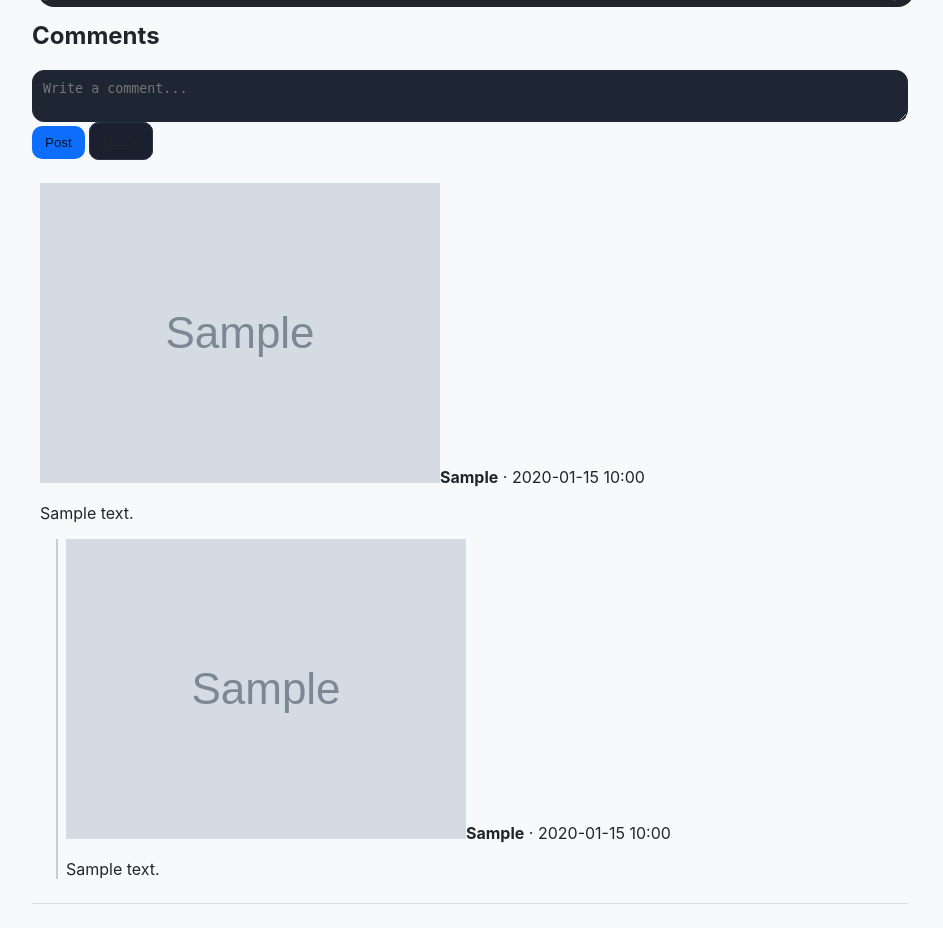
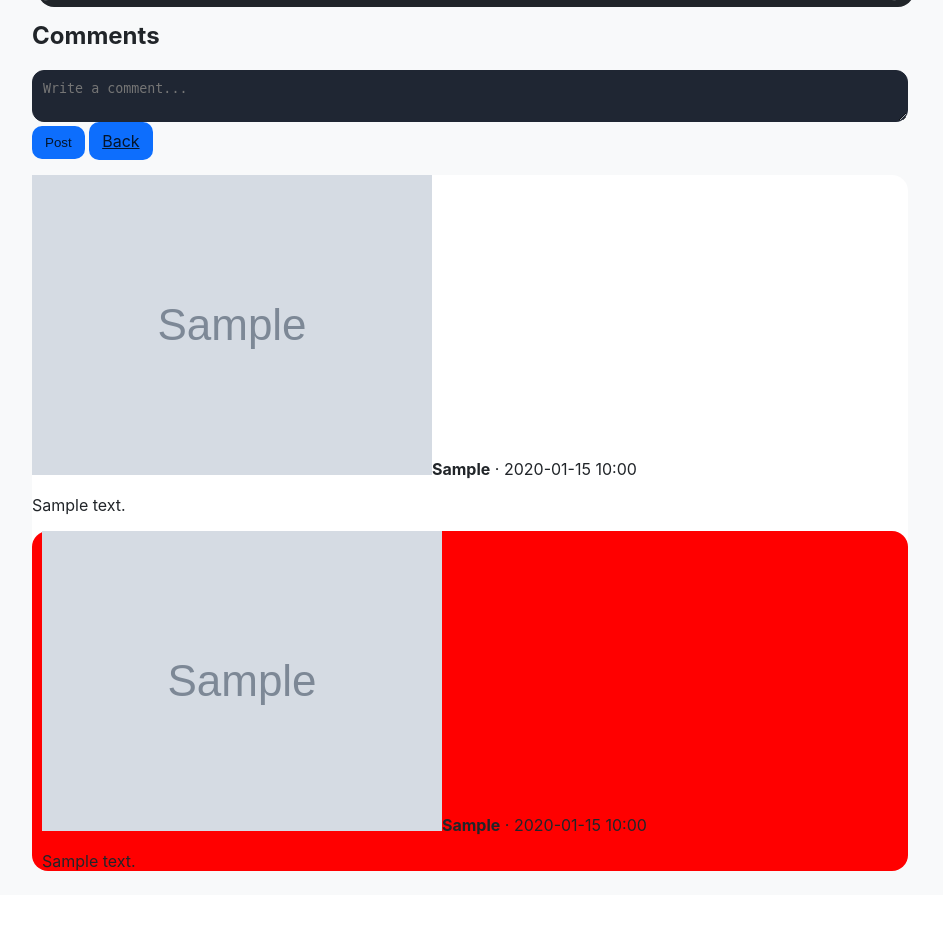
Before and after one commit to HeadlineToday/accb, a Flask app: template templates/comments.html in a window 1280 px wide. Shown: the part 832-1760 px from the top of the page, without its empty margins (170-1113 px from the left). After the commit the page ends 1703 px from the top, so only its background shows below. Run offline with Flask 3, Linux system fonts and the light colour scheme; the template is opened without the code that fills it: most values are stand-ins (such as "Sample title", 1, 10 or a date in 2020); grey boxes marked "Sample" are stand-in pictures; a database or web service that is not in the repository returns one stand-in record (values such as "Sample title").

Commit message:
Update comments.html

```diff
--- a/templates/comments.html
+++ b/templates/comments.html
@@ -22,7 +22,7 @@
   <form method="post" action="{{ url_for('add_comment', post_id=post._id) }}" class="comment-form">
     <textarea name="text" rows="2" placeholder="Write a comment..." required></textarea>
     <button class="btn primary" type="submit">Post</button>
-    <a href="{{ url_for('home') }}" class="btn">Back</a>
+    <a href="{{ url_for('home') }}" class="btn primary">Back</a>
   </form>
 
   <!-- Render comments (only one level of replies) -->
@@ -57,12 +57,42 @@
 </section>
 
 <style>
-  .comments { margin-top: 1rem; }
-  .comment { padding: .5rem; border-bottom: 1px solid #ddd; }
-  .replies { margin-left: 1rem; border-left: 2px solid #ccc; padding-left: .5rem; margin-top: .3rem; }
-  .reply { margin-bottom: .5rem; }
+  .comment{
+  margin-top:10px;
+  background:var(--card);
+  border-radius:16px;
+  border-bottom:none;
+}
+
+  .commentp{
+    display:inline-flex;
+    align-items:center;
+    gap:5px;
+  }
+  .commentavt{
+    height:40px;
+    width:40px;
+    border-radius:50%;
+  }
+
+  .reply{
+    margin-top:10px;
+    background:red;
+    border-radius:16px;
+    padding:0px 10px;
+  }
+
+  .replyp{
+    display:inline-flex;
+    align-items:center;
+    gap:5px;
+  }
+  .replyavt{
+    height:40px;
+    width:40px;
+    border-radius:50%;
+  }
   .comment-form, .reply-form { margin-top: .5rem; }
   .reply-form textarea { font-size: .9em; }
-  .btn.small { padding: .25rem .5rem; font-size: .8em; }
 </style>
 {% endblock %}
```
